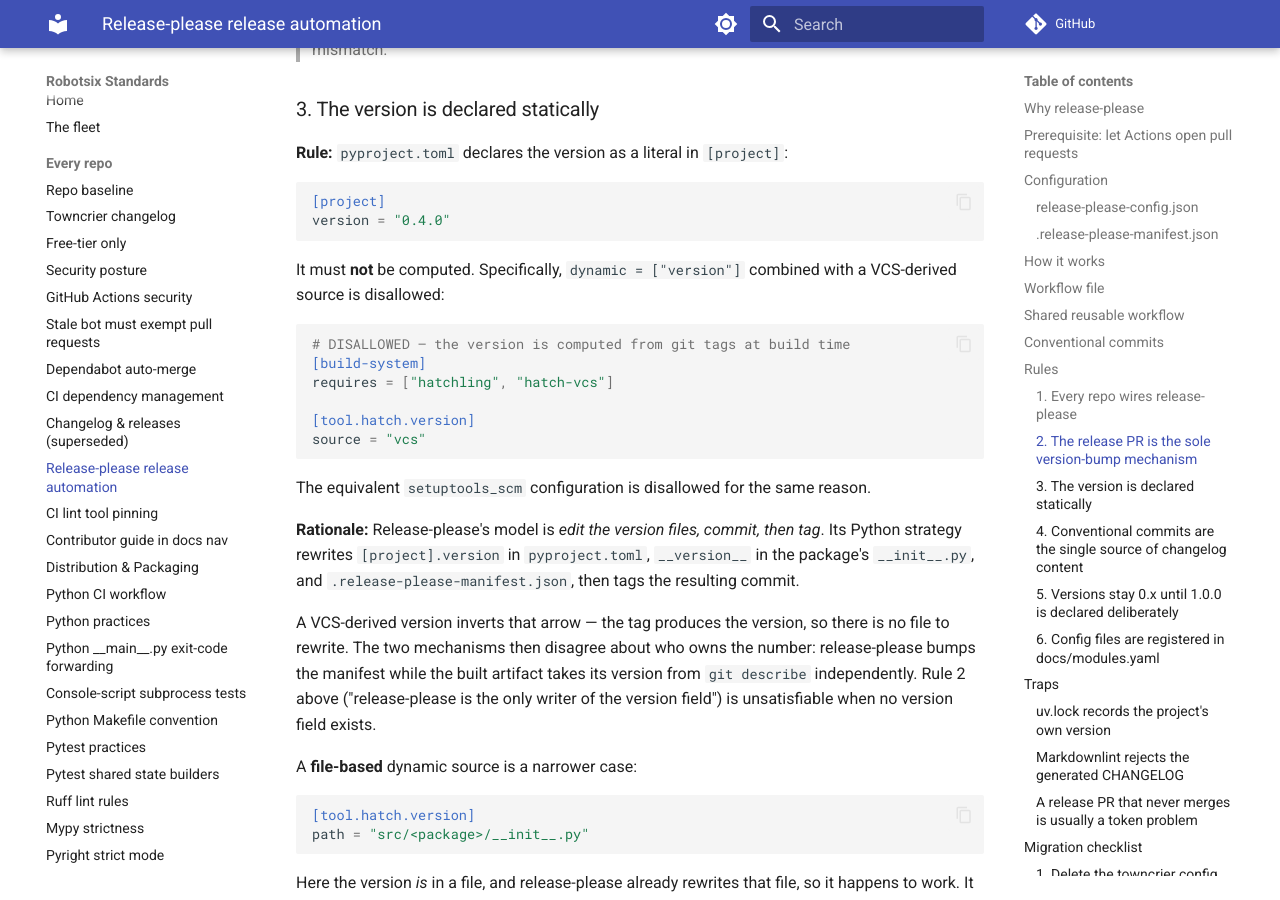
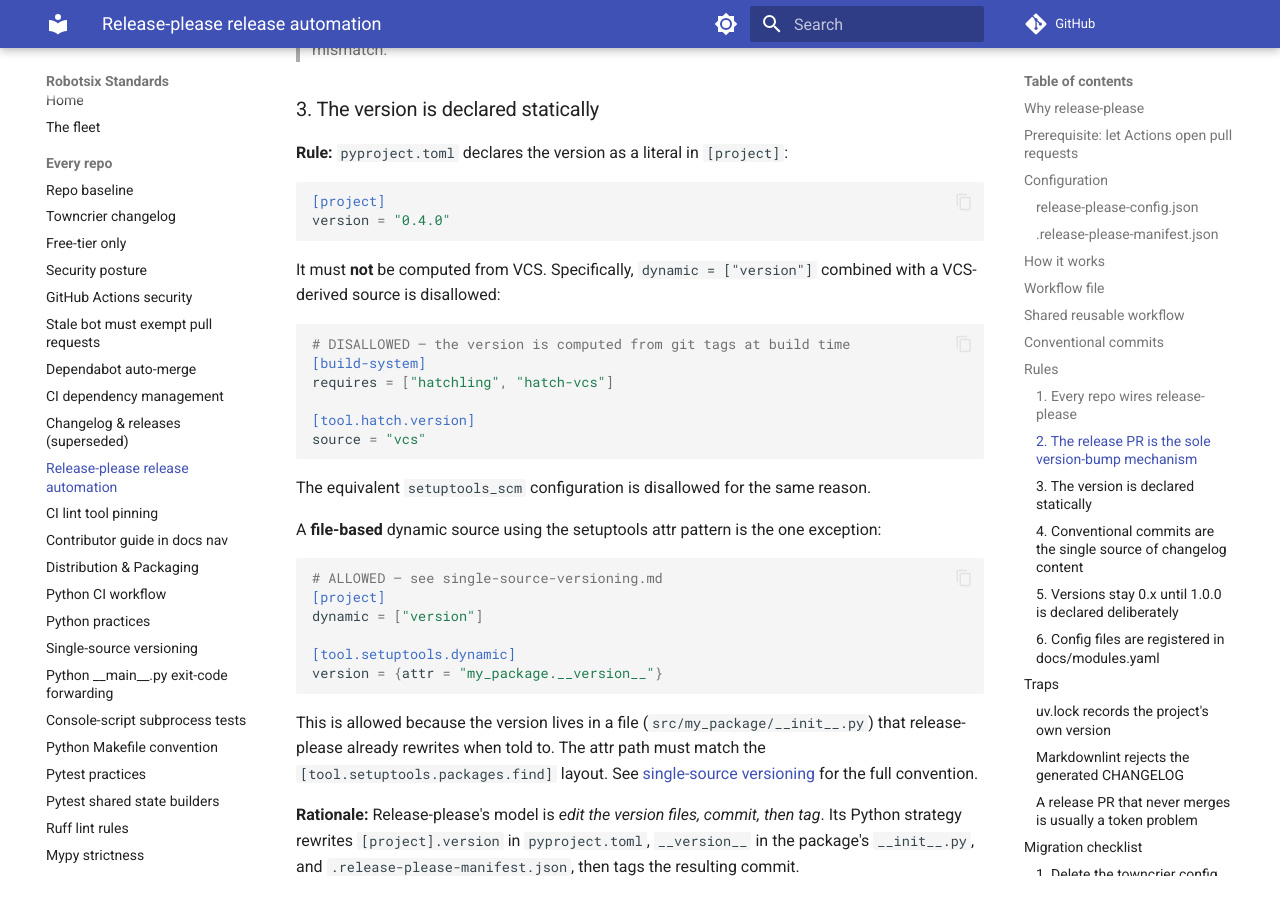
Before and after one commit to damien-robotsix/robotsix-standards, an MkDocs documentation site: the page built from docs/release-please.md, in a window 1280 px wide and 900 px high, scrolled down 6663 px. Built offline with MkDocs 1.6.1 and Material for MkDocs 9.7.7, drawn with Linux system fonts in a browser that asks for light colours; comment, search, counter and statistics services are not loaded; some of the changed text lies outside the part shown.

Commit message:
feat: Standardize: single-source versioning for Python repos via [tool.setuptools.dynamic] with attr: (20260812T225232Z-standardize-single-source-versioning-for-e345) (#285)
* feat: Standardize: single-source versioning for Python repos via [tool.setuptools.dynamic] with attr: (20260812T225232Z-standardize-single-source-versioning-for-e345)

* ci: auto-fix markdownlint and register single-source-versioning in nav

---------

Co-authored-by: robotsix-mill <mill@robotsix.local>

````diff
--- a/docs/release-please.md
+++ b/docs/release-please.md
@@ -317,7 +317,7 @@ editing it by hand breaks the automation.
 version = "0.4.0"
 ```
 
-It must **not** be computed. Specifically, `dynamic = ["version"]` combined
+It must **not** be computed from VCS. Specifically, `dynamic = ["version"]` combined
 with a VCS-derived source is disallowed:
 
 ```toml
@@ -331,6 +331,23 @@ source = "vcs"
 
 The equivalent `setuptools_scm` configuration is disallowed for the same
 reason.
+
+A **file-based** dynamic source using the setuptools attr pattern is the one
+exception:
+
+```toml
+# ALLOWED — see single-source-versioning.md
+[project]
+dynamic = ["version"]
+
+[tool.setuptools.dynamic]
+version = {attr = "my_package.__version__"}
+```
+
+This is allowed because the version lives in a file (`src/my_package/__init__.py`)
+that release-please already rewrites when told to. The attr path must match the
+`[tool.setuptools.packages.find]` layout. See
+[single-source versioning](single-source-versioning.md) for the full convention.
 
 **Rationale:** Release-please's model is *edit the version files, commit, then
 tag*. Its Python strategy rewrites `[project].version` in `pyproject.toml`,
@@ -593,6 +610,8 @@ If `pyproject.toml` uses `dynamic = ["version"]` with a VCS-derived source
 
 A file-based dynamic source (`[tool.hatch.version] path = "src/.../__init__.py"`)
 is also disallowed — move the literal into `[project]` and delete the block.
+(The setuptools attr pattern `[tool.setuptools.dynamic] version = {attr = "..."}`
+is an exception covered in [single-source versioning](single-source-versioning.md).)
 
 ```toml
 # Before (VCS-derived — disallowed)
--- a/mkdocs.yml
+++ b/mkdocs.yml
@@ -83,6 +83,7 @@ nav:
       - Distribution & Packaging: distribution-packaging.md
       - Python CI workflow: python-ci-workflow.md
       - Python practices: python.md
+      - Single-source versioning: single-source-versioning.md
       - Python __main__.py exit-code forwarding: python-main-py-forward.md
       - Console-script subprocess tests: console-script-subprocess-test.md
       - Python Makefile convention: python-makefile-convention.md
````
Also changed, not shown: README.md (+1 -0 lines), docs/distribution-packaging.md (+6 -4 lines), docs/index.md (+2 -0 lines), docs/single-source-versioning.md (added, +96 -0 lines).
